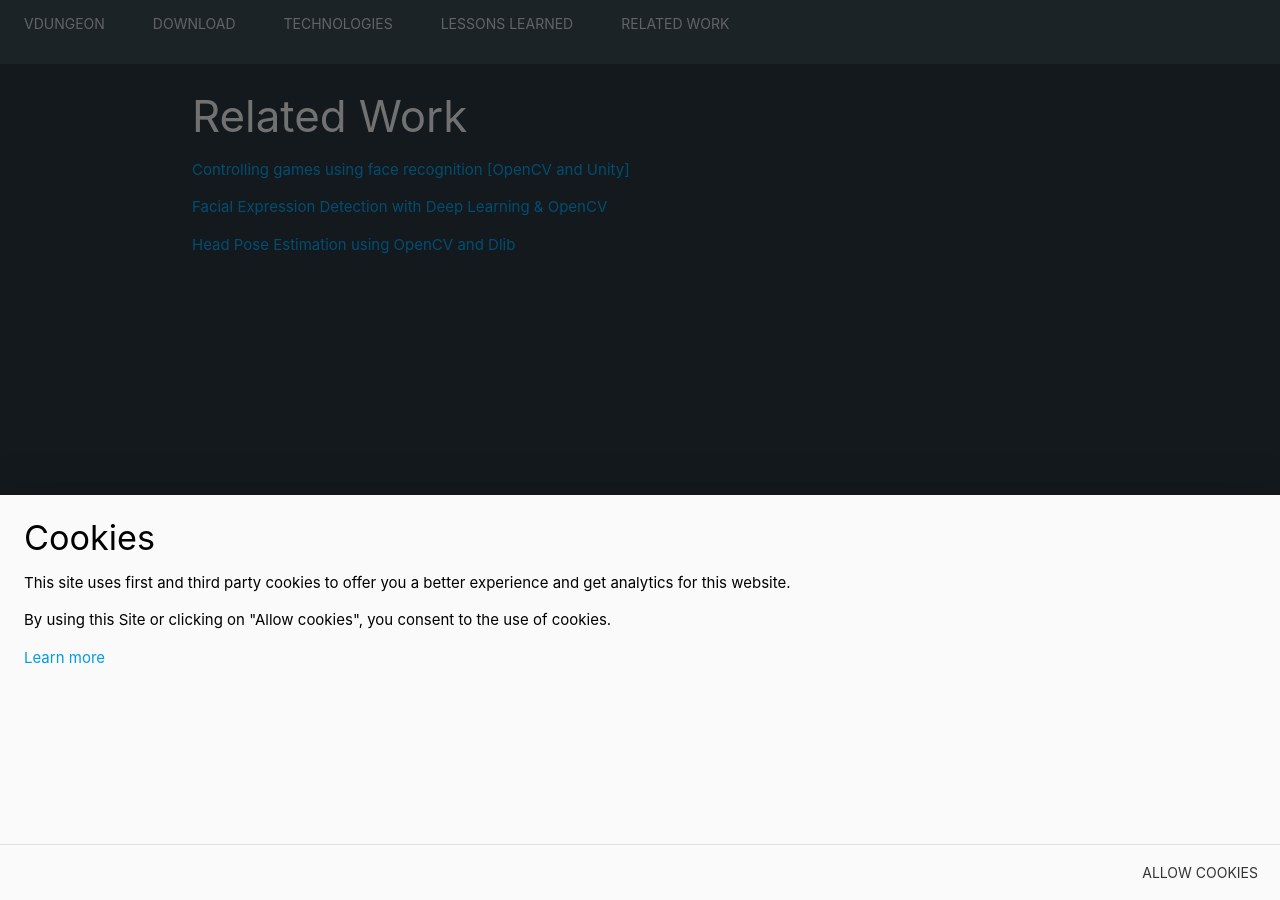
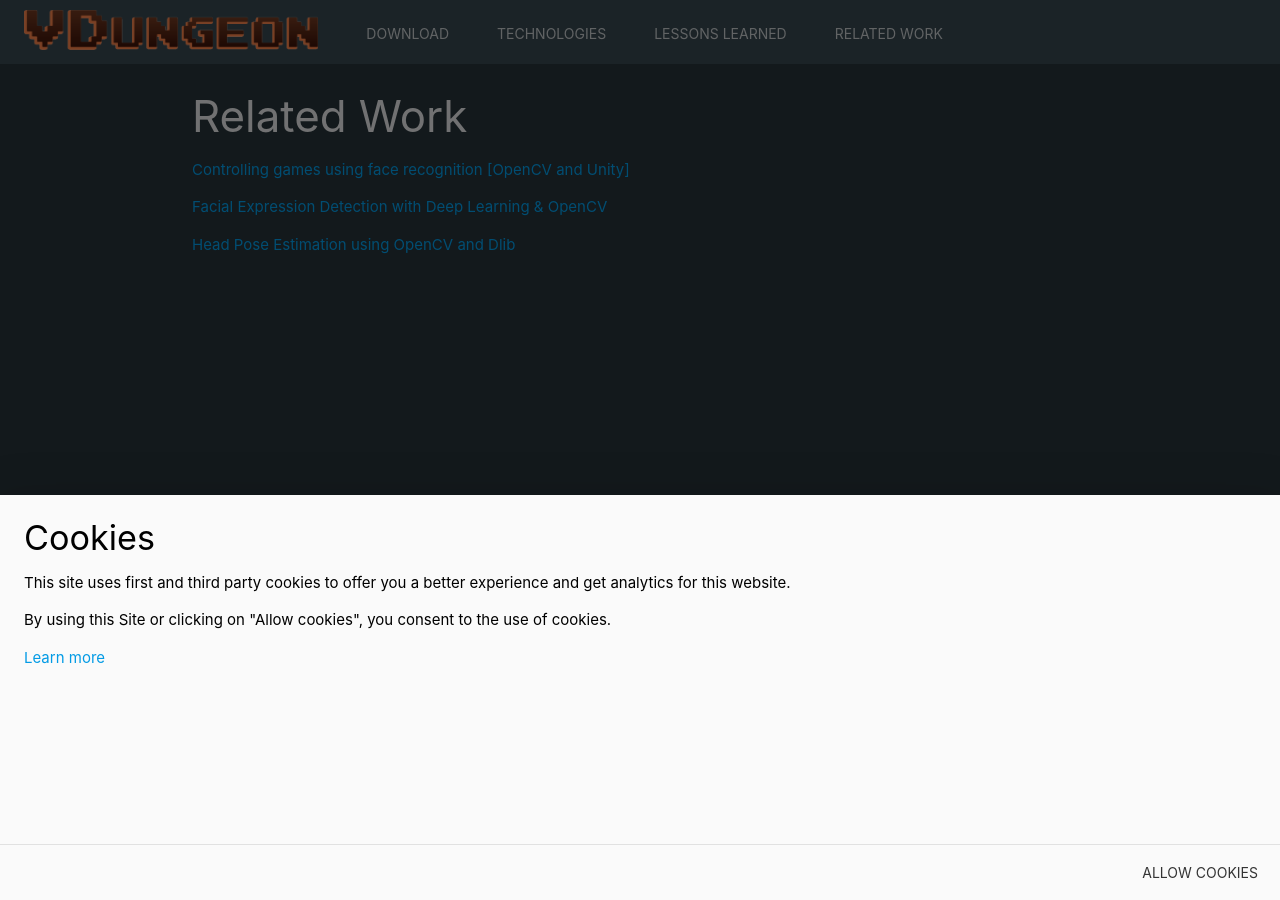
Before and after one commit to Bamarin/Bamarin.github.io, a Jekyll site: the page built from vDungeon/related.md, in a window 1280 px wide. Built offline with Jekyll 4.4.1, drawn with Linux system fonts in a browser that asks for light colours.

Commit message:
add project logo in header

```diff
--- a/_includes/header2.html
+++ b/_includes/header2.html
@@ -9,10 +9,10 @@ The nav items are loaded from the file _data/navigation
   {%- endfor -%}
   </ul>
   <nav class="nav-extended">
-    <div class="nav-wrapper">
+    <div style="padding-top:10px;" class="nav-wrapper">
           <ul class="tabs tabs-transparent">
         <!-- top nav-bar desktop -->
-            <li class="tab"><a href="/VDungeon">VDungeon</a></li>
+        <li class="tab"><a href="/VDungeon"><img height="40" src="/assets/images/vdungeon/VDungeon-logo.png"></a></li>
             <li class="tab"><a href="/VDungeon/download">Download</a></li>
             <li class="tab"><a href="/VDungeon/technologies">Technologies</a></li>
             <li class="tab"><a href="/VDungeon/lesson">Lessons learned</a></li>
```
Also changed, not shown: assets/images/vdungeon/VDungeon-logo.png (added).
